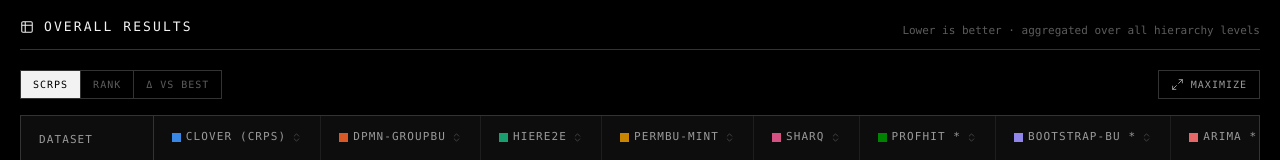
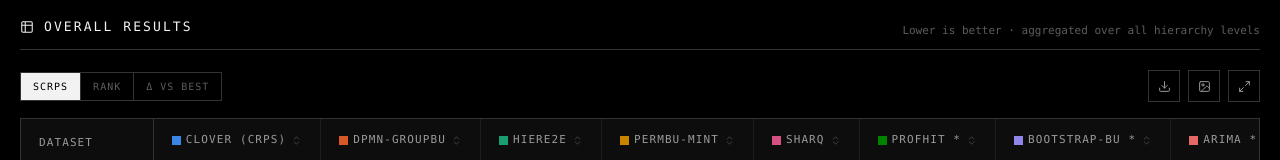
Before and after one commit to FYP22CSE-Chronas/benchmark-leaderboard, a React (Vite) app: page / in a window 1280 px wide. Shown: the part 392-552 px from the top of the page. Built offline with nearby package versions, Linux system fonts and the light colour scheme.

Commit message:
feat: add Excel and image download functionality to BenchmarkTable component

```diff
--- a/package.json
+++ b/package.json
@@ -9,9 +9,11 @@
     "preview": "vite preview"
   },
   "dependencies": {
+    "html2canvas": "^1.4.1",
     "lucide-react": "^0.469.0",
     "react": "^18.3.1",
-    "react-dom": "^18.3.1"
+    "react-dom": "^18.3.1",
+    "xlsx": "^0.18.5"
   },
   "devDependencies": {
     "@vitejs/plugin-react": "^4.3.4",
--- a/src/components/BenchmarkTable.jsx
+++ b/src/components/BenchmarkTable.jsx
@@ -1,5 +1,7 @@
-import { useEffect, useMemo, useState } from 'react';
-import { ArrowDown, ArrowUp, ChevronsUpDown, Database, Maximize2, Minimize2 } from 'lucide-react';
+import { useEffect, useMemo, useRef, useState } from 'react';
+import { ArrowDown, ArrowUp, ChevronsUpDown, Database, Maximize2, Minimize2, Download, Image } from 'lucide-react';
+import * as XLSX from 'xlsx';
+import html2canvas from 'html2canvas';
 import { bestInRow, worstInRow, intensity, isNumber } from '../lib/scoring.js';
 
 const MODES = [
@@ -13,6 +15,7 @@ export default function BenchmarkTable({ data, rankMap, styleMap }) {
   const [mode, setMode] = useState('value');
   const [sort, setSort] = useState({ key: null, dir: 'asc' });
   const [maximized, setMaximized] = useState(false);
+  const tableRef = useRef(null);
 
   // Escape leaves the maximized view, and the page behind it must not scroll.
   useEffect(() => {
@@ -69,6 +72,108 @@ export default function BenchmarkTable({ data, rankMap, styleMap }) {
     return value.toFixed(4);
   };
 
+  const downloadExcel = () => {
+    const ws = XLSX.utils.json_to_sheet(
+      rows.map(({ row, best, worst }) => ({
+        Dataset: row.dataset,
+        ...Object.fromEntries(
+          models.map((model) => [
+            model,
+            isNumber(row[model]) ? row[model].toFixed(4) : '—',
+          ]),
+        ),
+      })),
+    );
+    const wb = XLSX.utils.book_new();
+    XLSX.utils.book_append_sheet(wb, ws, 'Benchmark');
+    XLSX.writeFile(wb, 'hts-benchmark.xlsx');
+  };
+
+  // `.tablewrap` is the scroll container, so html2canvas would otherwise capture
+  // only the part currently in view. Expand it to its full scroll size for the
+  // duration of the shot, then put every touched style back.
+  const downloadImage = async () => {
+    const wrap = tableRef.current;
+    if (!wrap) return;
+
+    const saved = {
+      overflow: wrap.style.overflow,
+      width: wrap.style.width,
+      maxWidth: wrap.style.maxWidth,
+      height: wrap.style.height,
+      maxHeight: wrap.style.maxHeight,
+      flex: wrap.style.flex,
+      scrollLeft: wrap.scrollLeft,
+      scrollTop: wrap.scrollTop,
+    };
+
+    wrap.scrollLeft = 0;
+    wrap.scrollTop = 0;
+    wrap.style.overflow = 'visible';
+    wrap.style.width = 'max-content';
+    wrap.style.maxWidth = 'none';
+    wrap.style.height = 'auto';
+    wrap.style.maxHeight = 'none';
+    wrap.style.flex = 'none';
+
+    try {
+      const canvas = await html2canvas(wrap, {
+        scale: 2,
+        backgroundColor: '#000000',
+        width: wrap.scrollWidth,
+        height: wrap.scrollHeight,
+        windowWidth: Math.max(document.documentElement.clientWidth, wrap.scrollWidth + 64),
+        onclone: (doc) => {
+          // Sticky header/first column would be painted at their scroll offset
+          // in the clone; pinning them back to the flow keeps the shot aligned.
+          doc.querySelectorAll('.tablewrap thead th, .tablewrap .lead').forEach((el) => {
+            el.style.position = 'static';
+          });
+
+          // html2canvas does not honour a <td> as the containing block for the
+          // absolutely positioned `.bar` overlay, so each one bleeds down the
+          // table and the stacked opacities blow out the lower rows. It also
+          // drops inset box-shadows (the winner stripe). Bake both into the
+          // cell's own background, which it renders exactly.
+          const live = [...document.querySelectorAll('.tablewrap td')];
+          [...doc.querySelectorAll('.tablewrap td')].forEach((td, i) => {
+            const bar = td.querySelector('.bar');
+            if (bar) {
+              const style = getComputedStyle(live[i]?.querySelector('.bar') ?? bar);
+              const rgb = (style.backgroundColor.match(/[\d.]+/g) ?? []).slice(0, 3);
+              if (rgb.length === 3) {
+                td.style.backgroundColor = `rgba(${rgb.join(', ')}, ${style.opacity})`;
+              }
+              bar.remove();
+            }
+
+            const shadow = td.style.boxShadow;
+            if (shadow && shadow.includes('inset')) {
+              const colour = /(#[0-9a-f]{3,8}|rgba?\([^)]+\))/i.exec(shadow)?.[1];
+              if (colour) {
+                td.style.boxShadow = 'none';
+                td.style.backgroundImage = `linear-gradient(to right, ${colour} 0 3px, transparent 3px)`;
+              }
+            }
+          });
+        },
+      });
+      const link = document.createElement('a');
+      link.href = canvas.toDataURL('image/png');
+      link.download = 'hts-benchmark-table.png';
+      link.click();
+    } finally {
+      wrap.style.overflow = saved.overflow;
+      wrap.style.width = saved.width;
+      wrap.style.maxWidth = saved.maxWidth;
+      wrap.style.height = saved.height;
+      wrap.style.maxHeight = saved.maxHeight;
+      wrap.style.flex = saved.flex;
+      wrap.scrollLeft = saved.scrollLeft;
+      wrap.scrollTop = saved.scrollTop;
+    }
+  };
+
   return (
     <div className="tableview" data-max={maximized}>
       <div className="toolbar tableview__bar">
@@ -79,6 +184,21 @@ export default function BenchmarkTable({ data, rankMap, styleMap }) {
             </button>
           ))}
         </div>
+        <div style={{ marginLeft: 'auto', display: 'flex', gap: '8px' }}>
+          <button
+            className="iconbtn"
+            onClick={downloadExcel}
+            title="Download as Excel"
+          >
+            <Download size={13} strokeWidth={1.8} />
+          </button>
+          <button
+            className="iconbtn"
+            onClick={downloadImage}
+            title="Download as image"
+          >
+            <Image size={13} strokeWidth={1.8} />
+          </button>
           <button
             className="iconbtn"
             onClick={() => setMaximized((v) => !v)}
@@ -89,11 +209,11 @@ export default function BenchmarkTable({ data, rankMap, styleMap }) {
             ) : (
               <Maximize2 size={13} strokeWidth={1.8} />
             )}
-          {maximized ? 'Close' : 'Maximize'}
           </button>
         </div>
+      </div>
 
-      <div className="tablewrap">
+      <div className="tablewrap" ref={tableRef}>
         <table>
           <thead>
             <tr>
--- a/src/styles.css
+++ b/src/styles.css
@@ -202,25 +202,22 @@ button {
 /* ---------------------------------------------------------------- table -- */
 
 .tableview__bar {
+  display: flex;
+  align-items: center;
+  gap: 12px;
   margin-bottom: 16px;
-}
-
-/* The maximize toggle sits at the far right of the table toolbar. */
-.tableview__bar .iconbtn {
-  margin-left: auto;
 }
 
 .iconbtn {
   display: inline-flex;
   align-items: center;
-  gap: 7px;
-  padding: 6px 12px;
-  font-size: 10px;
-  letter-spacing: 0.1em;
-  text-transform: uppercase;
+  justify-content: center;
+  width: 32px;
+  height: 32px;
+  padding: 0;
   color: var(--ink-2);
-  white-space: nowrap;
   transition: color 0.12s, background 0.12s;
+  flex-shrink: 0;
 }
 
 .iconbtn:hover {
```
Also changed, not shown: 1 other file (tests, documents, lock files or other folders). Lines whose indentation alone changed are shown as unchanged.
